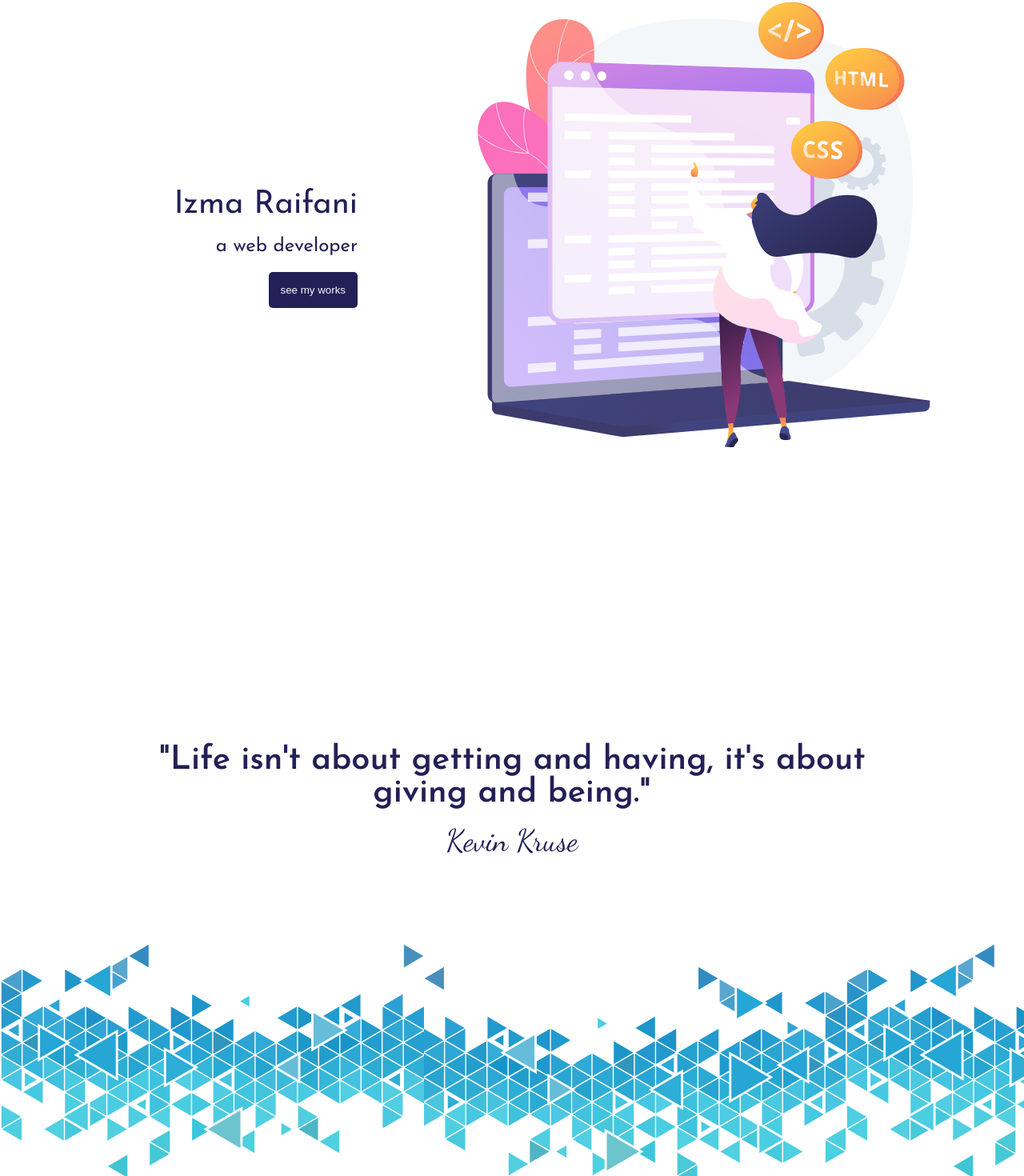
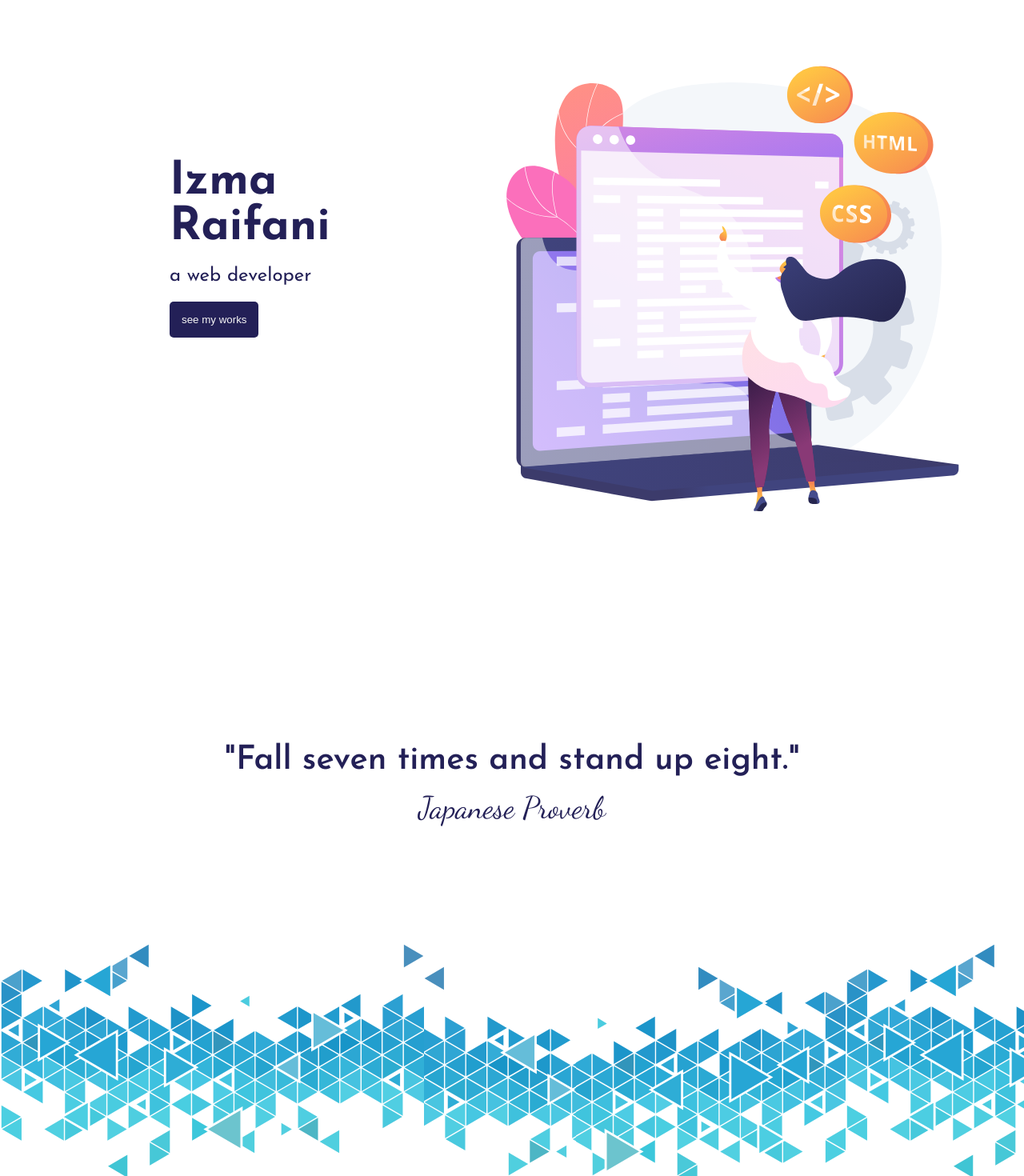
Before and after one commit to izurai27/my-portfolio-react-app, a React (Create React App) app: page / in a window 1280 px wide. Shown: the part 90-1560 px from the top of the page at 80% size. Built offline with nearby package versions, Linux system fonts and the light colour scheme.

Commit message:
rerender project list, tp masih error

```diff
--- a/src/css/hero.css
+++ b/src/css/hero.css
@@ -31,6 +31,7 @@
 .hero-left .name{
     font-size:2.5rem;
     text-align: left;
+    font-weight: 700;
 }
 
 .hero-left .my-title{
@@ -101,22 +102,29 @@
     .hero-right{
         width : 65%;
         height:100%;
+        align-items:flex-end;
     }
 
     .hero-left{
         width:35%;
         display:flex;
         flex-direction: column;
-        align-items: flex-end;
+        align-items: flex-start;
         justify-content: center;
-
+        position:relative;
+        margin-left:15vw;
 
     }
 
     .hero-left .name{
         width:100%;
-        text-align: right;
+        /* text-align: right; */
+        font-size: 4.5vw;
+        font-weight: 700;
+        text-decoration: wavy;
     }
+
+
 
     .hero-right img{
         height:90%;
--- a/src/css/quote.css
+++ b/src/css/quote.css
@@ -2,8 +2,8 @@
 
 .quotewrapper{
   height: fit-content;
-  height: 80vh;
-
+  min-height: 80vh;
+  max-height: max-content;
   display:flex;
 
   justify-content: center;
@@ -24,7 +24,7 @@
 
 
 .quote{
-  font-size: 2rem;
+  font-size: 1.5rem;
   /* max-width: 70vw; */
   text-align: center;
   font-family: 'Josefin Sans', sans-serif;
@@ -35,7 +35,7 @@
 }
 
 .author{
-  font-size: 1.8rem;
+  font-size: 1.3rem;
   /* color:white; */
   font-family: 'Dancing Script', cursive;
   animation-name: example;
--- a/src/quotecomponent.js
+++ b/src/quotecomponent.js
@@ -5,14 +5,20 @@ import './css/quote.css'
 // import triangle from './images/5156621-thin.svg'
 
 const Quote = () => {
-  const [random,setRandom] = useState(0)
+  const [random,setRandom] = useState(44)
 
 
   //  random = Math.floor(Math.random()*quotes.length)
-  setTimeout(() =>
-    setRandom(Math.floor(Math.random()*quotes.length))
-  , 10000)
+  setTimeout(() => {
+    // setRandom(Math.floor(Math.random()*quotes.length))
+    if (random<quotes.length-1) {
+      setRandom(random+1)
+    } else {
+      setRandom(0)
+    }}
+    , 500000)
 
+    console.log(random)
 
   return (
     <div>
--- a/src/quotes.js
+++ b/src/quotes.js
@@ -43,7 +43,6 @@ export const quotes = [
 {id:45,quote:"We can easily forgive a child who is afraid of the dark; the real tragedy of life is when men are afraid of the light.",author:"Plato"},
 {id:46,quote:"Teach thy tongue to say, “I do not know,” and thous shalt progress.",author:"Maimonides"},
 {id:47,quote:"Start where you are. Use what you have.  Do what you can.",author:"Arthur Ashe"},
-{id:48,quote:"When I was 5 years old, my mother always told me that happiness was the key to life.  When I went to school, they asked me what I wanted to be when I grew up.  I wrote down ‘happy'.  They told me I didn't understand the assignment, and I told them they didn't understand life.",author:"John Lennon"},
 {id:49,quote:"Fall seven times and stand up eight.",author:"Japanese Proverb"},
 {id:50,quote:"When one door of happiness closes, another opens, but often we look so long at the closed door that we do not see the one that has been opened for us.",author:"Helen Keller"},
 {id:51,quote:"Everything has beauty, but not everyone can see.",author:"Confucius"},
```
